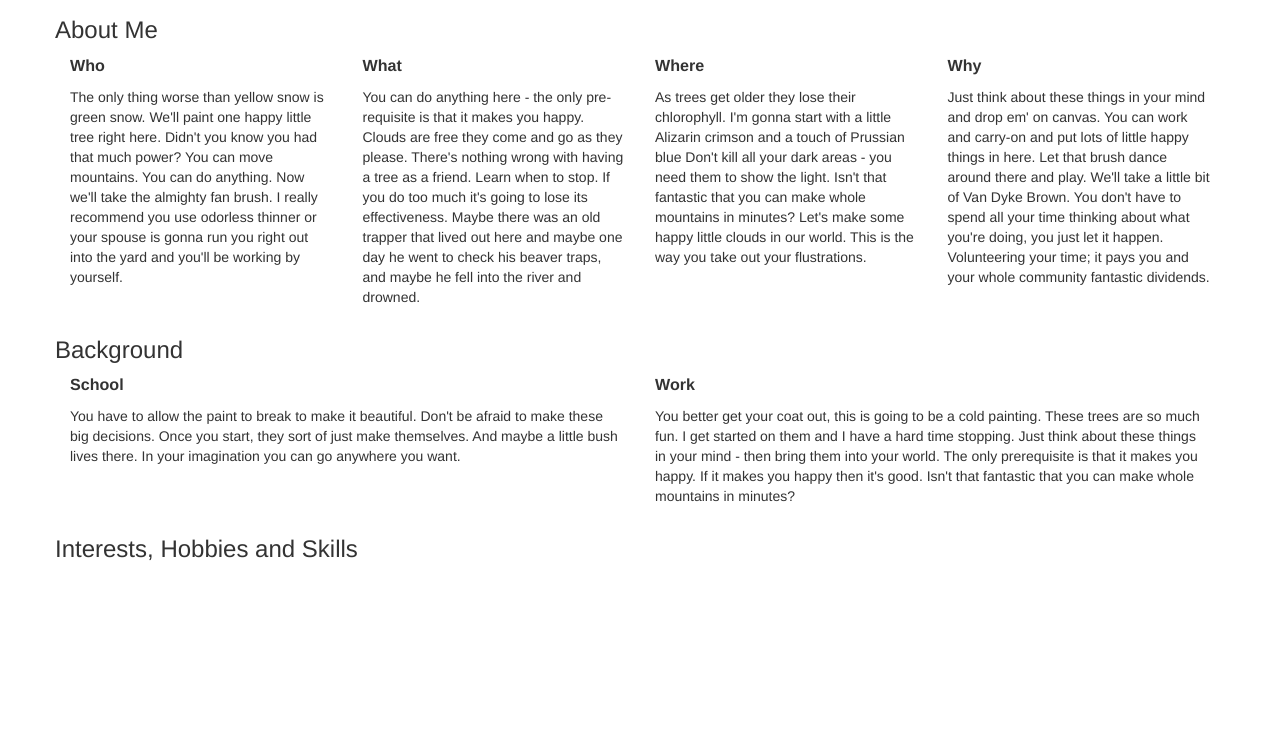
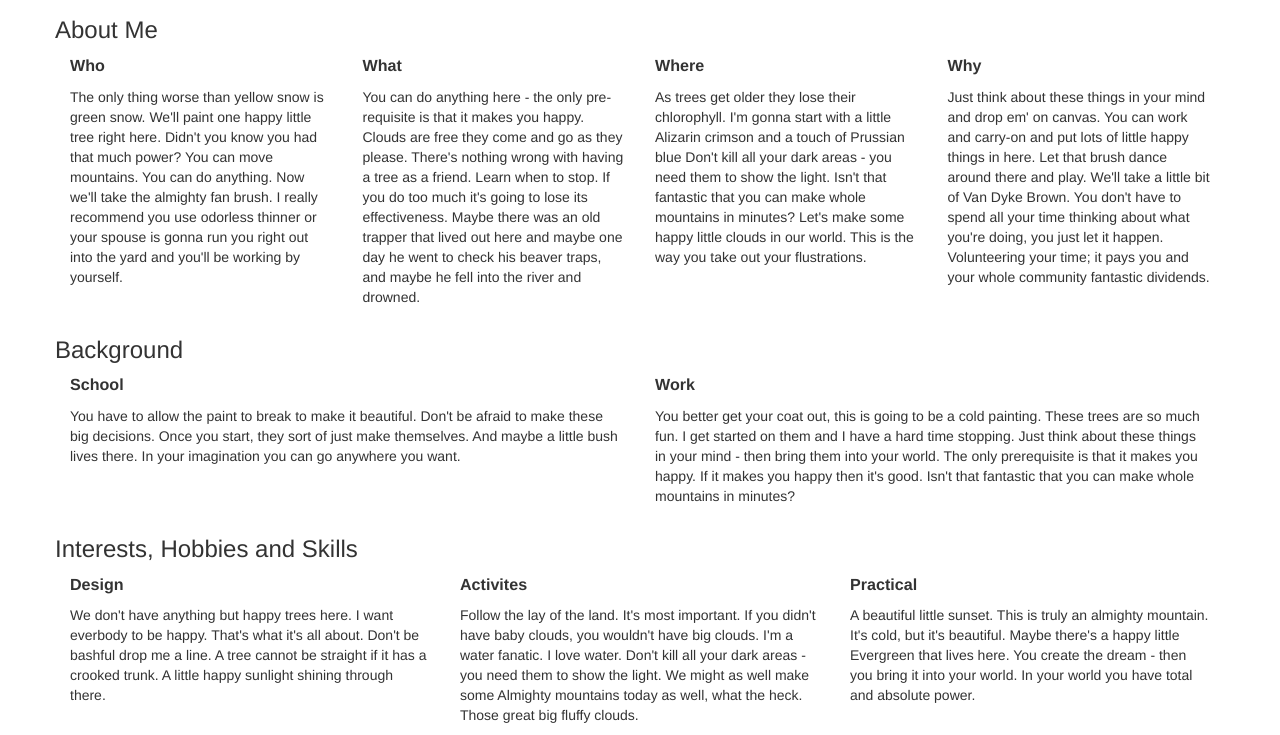
Before and after one commit to JohnNilsOlson/portfolio, a plain HTML site: page index.html in a window 1280 px wide. Shown: the part 505-1240 px from the top of the page. Before the commit the page ends 1078 px from the top, so only its background shows below. Drawn offline with Linux system fonts and the light colour scheme.

Commit message:
add columns to interests hobbies and skills, add ipsum to interests hobbies and skills

```diff
--- a/index.html
+++ b/index.html
@@ -78,6 +78,18 @@
       <div class="container">
         <div class="row">
           <h3>Interests, Hobbies and Skills</h3>
+          <div class="col-md-4">
+            <p>Design</p>
+            <p>We don't have anything but happy trees here. I want everbody to be happy. That's what it's all about. Don't be bashful drop me a line. A tree cannot be straight if it has a crooked trunk. A little happy sunlight shining through there.</p>
+          </div>
+          <div class="col-md-4">
+            <p>Activites</p>
+            <p>Follow the lay of the land. It's most important. If you didn't have baby clouds, you wouldn't have big clouds. I'm a water fanatic. I love water. Don't kill all your dark areas - you need them to show the light. We might as well make some Almighty mountains today as well, what the heck. Those great big fluffy clouds.</p>
+          </div>
+          <div class="col-md-4">
+            <p>Practical</p>
+            <p>A beautiful little sunset. This is truly an almighty mountain. It's cold, but it's beautiful. Maybe there's a happy little Evergreen that lives here. You create the dream - then you bring it into your world. In your world you have total and absolute power.</p>
+          </div>
         </div>
       </div>
     </body>
```
